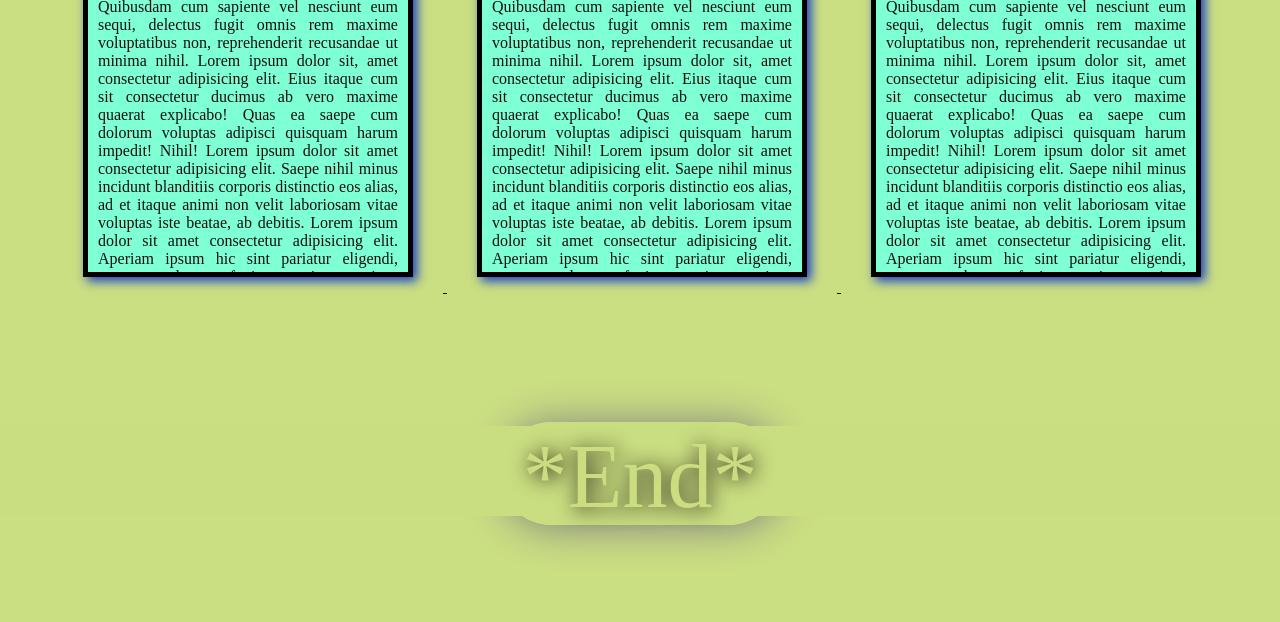
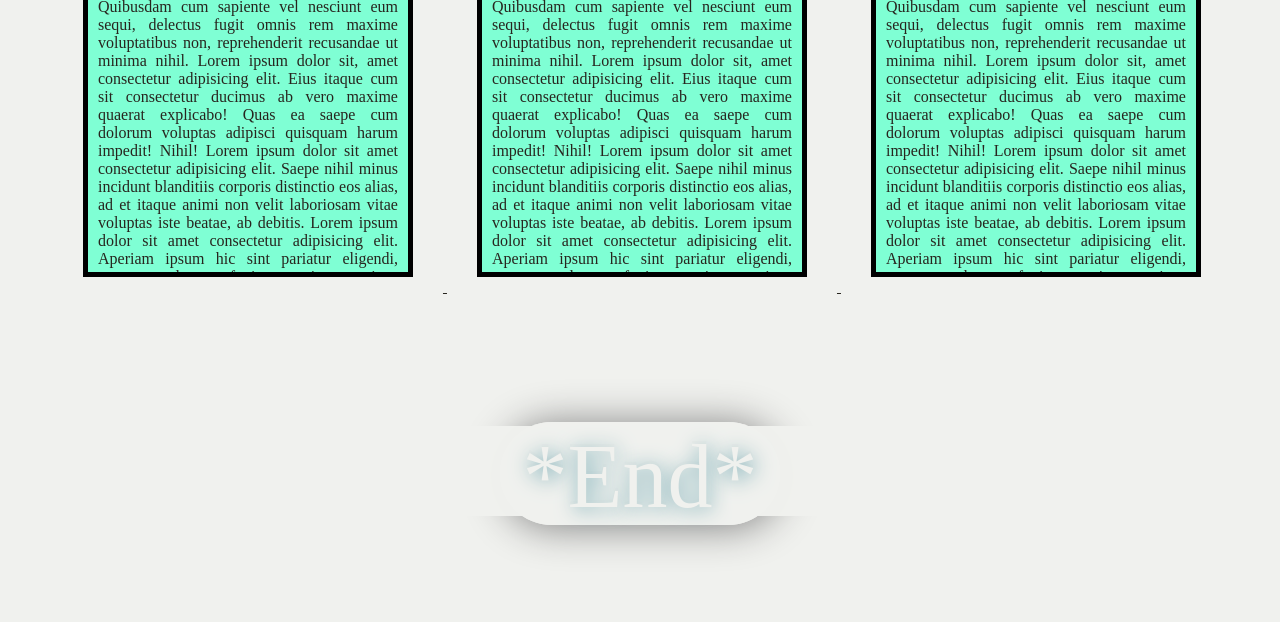
Before and after one commit to SubhanAkhtar755/Assigement, a plain HTML site: page index.html in a window 1280 px wide. Shown: the part 368-990 px from the top of the page. Drawn offline with Linux system fonts and the light colour scheme.

Commit message:
Update style.css

```diff
--- a/style.css
+++ b/style.css
@@ -1,5 +1,5 @@
 .polo {
-    color: rgba(202, 222, 129, 0.989);
+    color: rgba(240, 241, 238, 0.989);
     position: absolute;
     bottom: 10px;
     text-align: center;
@@ -8,12 +8,12 @@
     margin-right: 500px;
     position: relative;
     top: 330px;
-    text-shadow: 2px 2px 20px rgba(24, 18, 11, 0.989);
+    text-shadow: 2px 2px 20px rgba(110, 166, 176, 0.989);
 
 }
 
 .a>a{
-        color:rgb(21, 15, 15);
+        color:rgb(39, 37, 30);
 }
 
 
@@ -27,10 +27,11 @@
     position: absolute;
     bottom: 380px;
     right: 200px;
+    position: fixed;
 }
 
 body {
-    background-color: rgba(202, 222, 129, 0.989);
+    background-color: rgba(240, 241, 238, 0.989);
     scroll-behavior: smooth;
     margin: 0px;
     width: 100%;
@@ -44,7 +45,7 @@ body {
     border: 5px;
     border-color: black;
     border-style: solid;
-    box-shadow: 4px 4px 10px rgb(19, 62, 203);
+
     overflow-y: scroll;
     margin: 15px;
     padding: 10px;
@@ -53,6 +54,12 @@ body {
     margin-left: 30px;
     margin-right: 30px;
 }
+.p:hover{
+    box-shadow: 4px 4px 30px rgb(240, 78, 9);
+}
+
+
+
 
 .h {
     font-weight: 900;
@@ -69,7 +76,7 @@ body {
 
     position: relative;
     top: 700px;
-    background-color: rgba(202, 222, 129, 0.989);
+    background-color: rgba(240, 241, 238, 0.989);
     border-radius: 150px;
     text-align: center;
     font-size: 90px;
@@ -122,9 +129,11 @@ body {
 .c {
     width: 100%;
     height: 10%;
-    background-color: rgba(202, 222, 129, 0.989);
+    background-color: rgba(240, 241, 238, 0.989);
     position: relative;
     top: 511px;
     z-index: index _ 1;
-    box-shadow: 2px 2px 40px rgba(202, 222, 129, 0.989
+    box-shadow: 2px 2px 40px rgba(240, 241, 238, 0.989))
     }
+
+    background-color: rgba(202, 222, 129, 0.989);
```
